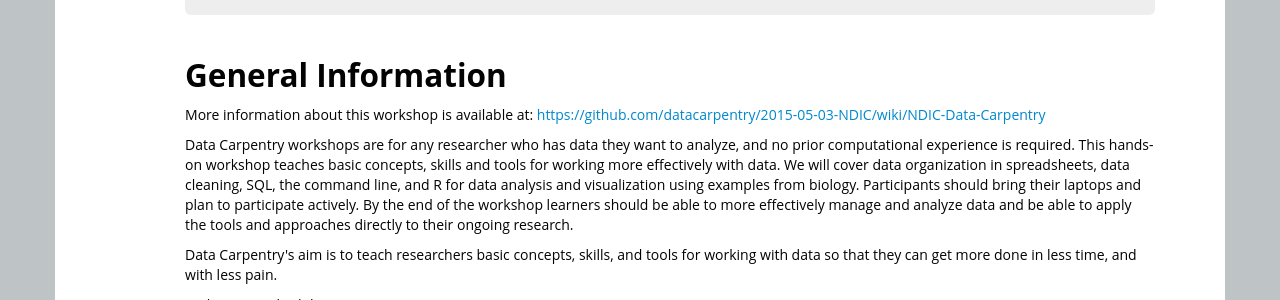
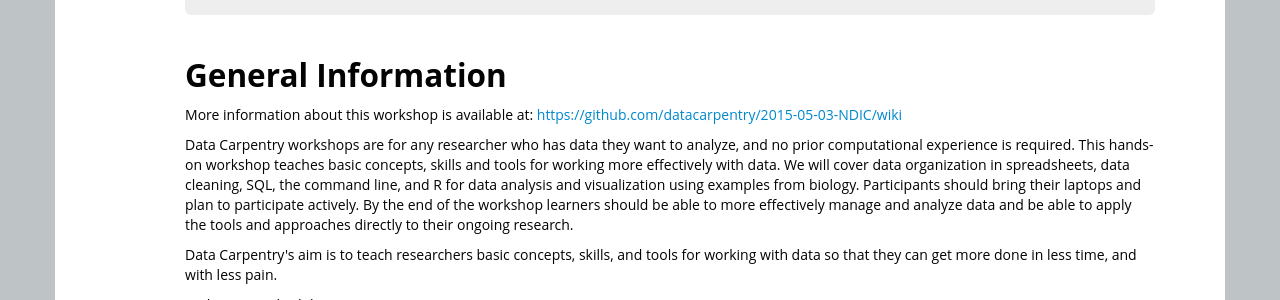
Before and after one commit to datacarpentry/2015-05-03-NDIC, a Jekyll site: the page built from index.html, in a window 1280 px wide. Shown: the part 366-666 px from the top of the page. Built offline with Jekyll 4.4.1, drawn with Linux system fonts in a browser that asks for light colours; nearby versions of some CDN libraries; library files that are not in the unit come from our copies; some of the changed lines change nothing that is shown.

Commit message:
updated wiki URL

```diff
--- a/index.html
+++ b/index.html
@@ -28,7 +28,7 @@
 
 <h2>General Information</h2>
 <p>
-    More information about this workshop is available at: <a href=https://github.com/datacarpentry/2015-05-03-NDIC/wiki/NDIC-Data-Carpentry>https://github.com/datacarpentry/2015-05-03-NDIC/wiki/NDIC-Data-Carpentry</a>
+    More information about this workshop is available at: <a href=https://github.com/datacarpentry/2015-05-03-NDIC/wiki>https://github.com/datacarpentry/2015-05-03-NDIC/wiki</a>
 </p>
 
 <p>
```
